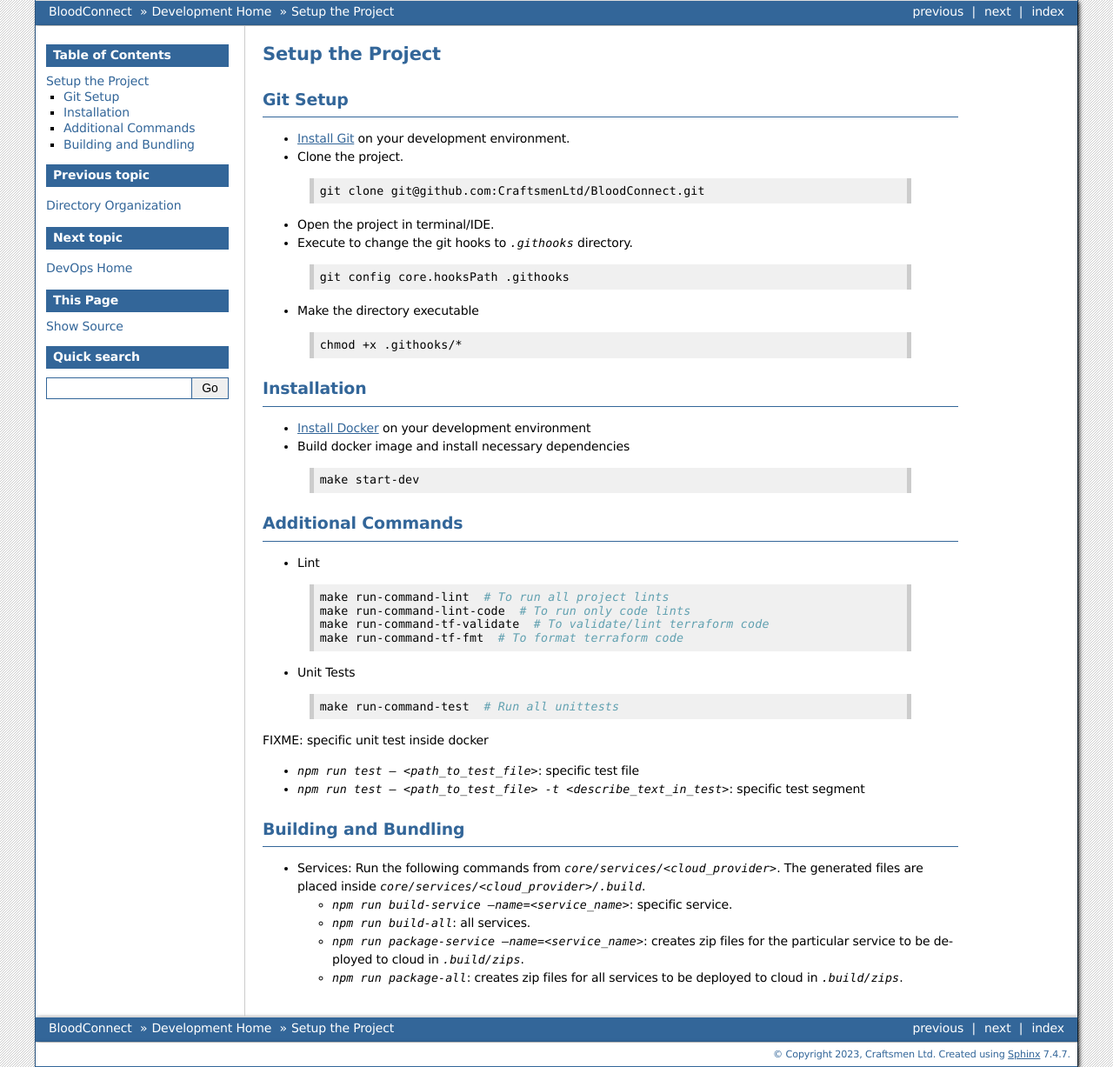
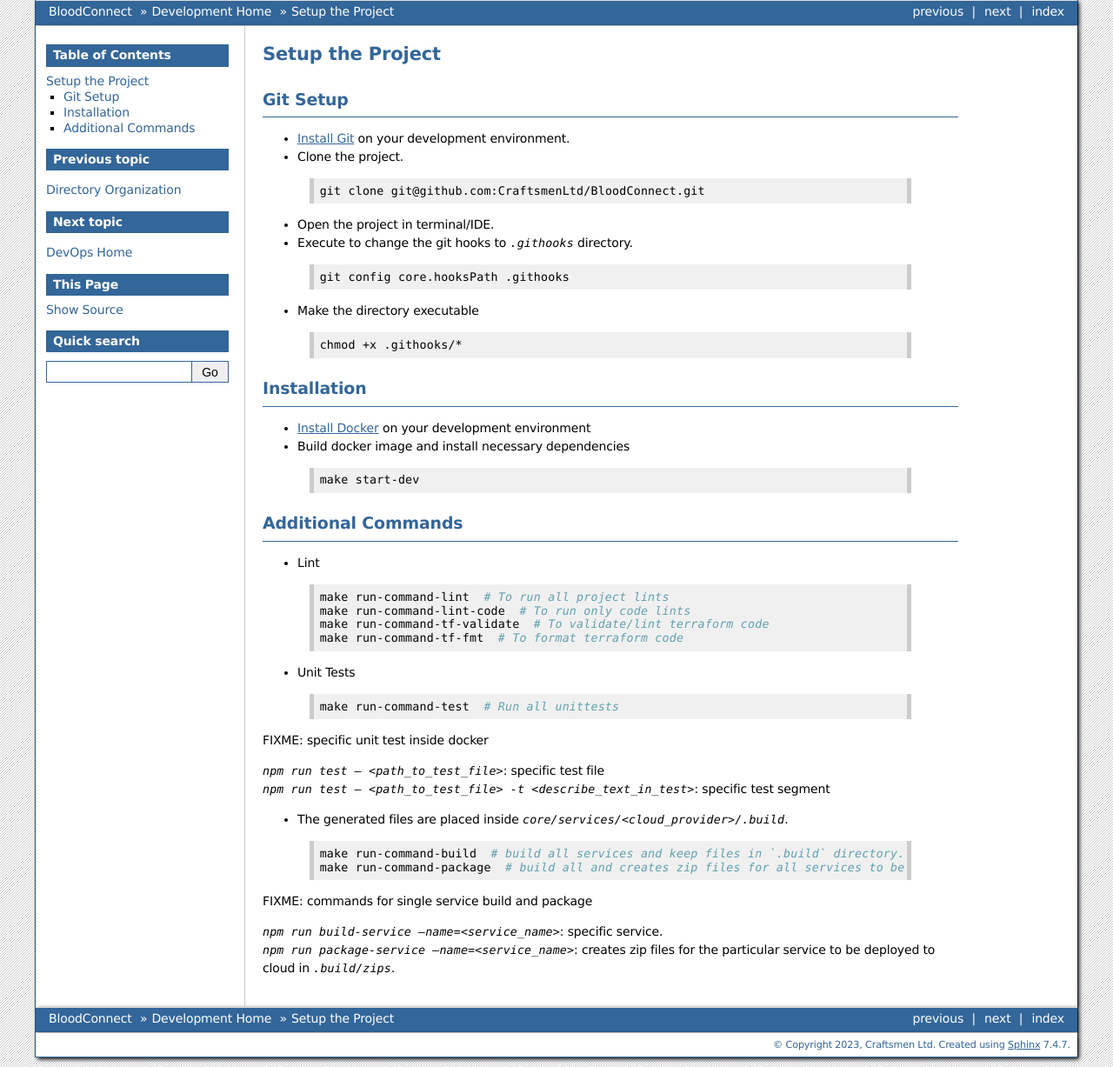
Before and after one commit to CraftsmenLtd/BloodConnect, a Sphinx documentation site: the page built from docs/development/GettingStarted.rst, in a window 1280 px wide. Shown: the whole page at 87% size. Built offline with Sphinx 7.4.7, drawn with Linux system fonts in a browser that asks for light colours.

Commit message:
I-#17: Build and package make commands

```diff
--- a/docs/development/GettingStarted.rst
+++ b/docs/development/GettingStarted.rst
@@ -54,14 +54,18 @@ Additional Commands
 
 FIXME: specific unit test inside docker
 
-- `npm run test -- <path_to_test_file>`: specific test file
-- `npm run test -- <path_to_test_file> -t <describe_text_in_test>`: specific test segment
+| `npm run test -- <path_to_test_file>`: specific test file
+| `npm run test -- <path_to_test_file> -t <describe_text_in_test>`: specific test segment
 
-Building and Bundling
-~~~~~~~~~~~~~~~~~~~~~
-- Services: Run the following commands from `core/services/<cloud_provider>`. The generated files are placed inside `core/services/<cloud_provider>/.build`.
+- The generated files are placed inside `core/services/<cloud_provider>/.build`.
 
-  - `npm run build-service --name=<service_name>`: specific service.
-  - `npm run build-all`: all services.
-  - `npm run package-service --name=<service_name>`: creates zip files for the particular service to be deployed to cloud in `.build/zips`.
-  - `npm run package-all`: creates zip files for all services to be deployed to cloud in `.build/zips`.
+ .. code-block:: bash
+
+    make run-command-build  # build all services and keep files in `.build` directory.
+    make run-command-package  # build all and creates zip files for all services to be deployed to cloud in `.build/zips`.
+
+
+FIXME: commands for single service build and package
+
+| `npm run build-service --name=<service_name>`: specific service.
+| `npm run package-service --name=<service_name>`: creates zip files for the particular service to be deployed to cloud in `.build/zips`.
```
Also changed, not shown: 1 other file.
